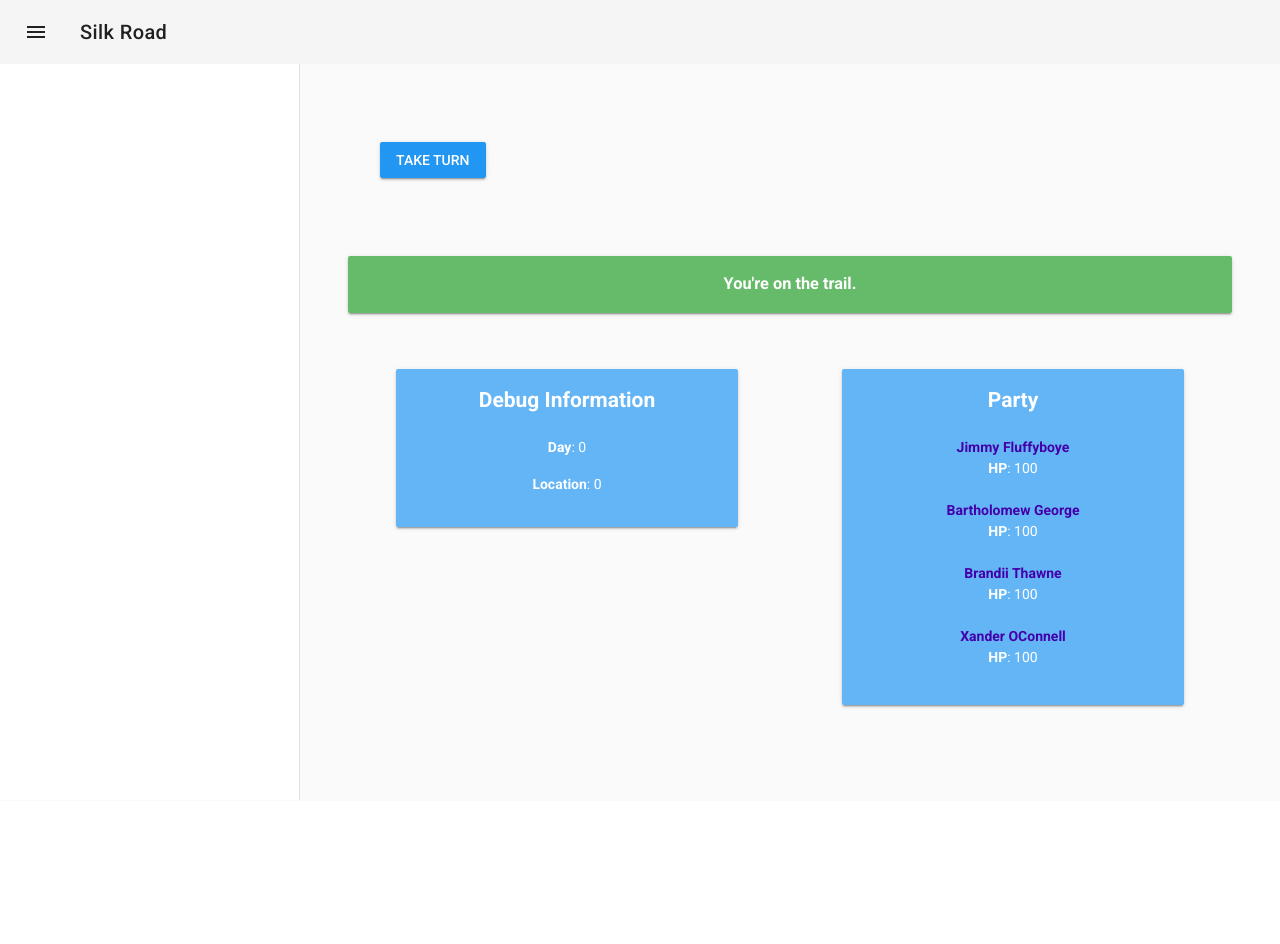
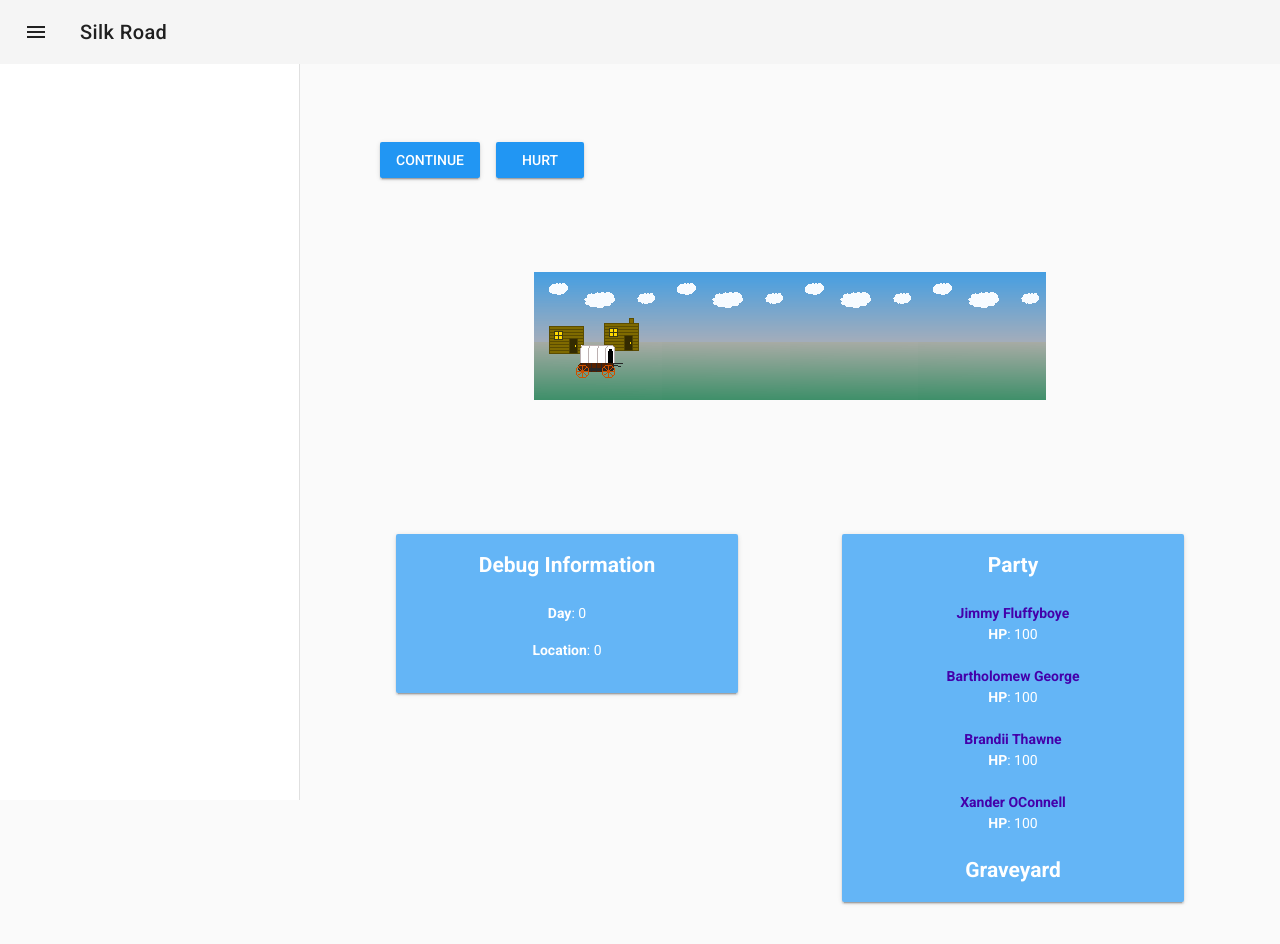
Before and after one commit to kelseight/silk_road, a Vue app: page / in a window 1280 px wide. Shown: the top 944 px of the page. Before the commit the page ends 801 px from the top, so only its background shows below. Built offline with nearby package versions, Linux system fonts and the light colour scheme.

Commit message:
Refactor almost complete.

```diff
--- a/src/components/Game.vue
+++ b/src/components/Game.vue
@@ -2,10 +2,8 @@
   <v-container fluid>
 
     <player-controls/>
+    <mini-map/>
 
-    <!-- <br/><br/><hr/><br/> -->
-
-    <!-- <mini-map/> -->
 
     <!-- <v-container grid-list-md text-xs-center>
       <v-layout row wrap>
@@ -21,7 +19,7 @@
 
     <v-container grid-list-md text-xs-center>
       <v-layout row wrap>
-        <v-flex xs12>
+        <!-- <v-flex xs12>
           <v-card dark color="green lighten-1" v-if="currentTown">
             <v-card-text class="px-0">
               <h3><v-icon>home</v-icon> You arrive at {{currentTown}}.</h3>
@@ -42,7 +40,7 @@
               <h3>You're on the trail.</h3>
             </v-card-text>
           </v-card>
-        </v-flex>
+        </v-flex> -->
 
         <v-flex xs6>
           <world-info/>
@@ -76,92 +74,24 @@
 </template>
 
 <script>
-// TODO: How to call functions like this.nextDay() from this?
-const dailyEvents = {
-  'Severe Thunderstorm': {
-    probability: 0.01,
-    description: 'A severe thunderstorm.  Lose a day.',
-    eventEffect: () => {
-      // this.nextDay(0)
-      Math.random()
-    }
-  }
-}
+import { mapGetters } from 'vuex'
 
 export default {
   name: 'Game',
-  data: function () {
-    return {
-      advanceButtonActive: true,
-      currentTown: false,
-      atEnd: false,
-      currentEvents: {},
-      dailyEvents: dailyEvents,
-      isAlive: true
+  computed: {
+    ...mapGetters('player', [
+      'location',
+      'atEnd'
+    ]),
+    ...mapGetters('party', [
+      'mapLength',
+      'townLocations',
+      'townNameForLocation'
+    ]),
+    atEnd: function () {
+      return this.location === this.mapLength - 1
     }
   }
-  // methods: {
-  //   nextDay: function (locationDelta) {
-  //     // Make sure alive.
-  //     // All HP stuff goes here, before we move.
-  //     // TODO: Decrease HP as necessary.
-  //
-  //     // Reset events
-  //     this.currentEvents = {}
-  //     this.getRandomEvents()
-  //
-  //     this.$store.commit('checkPartyHealth')
-  //
-  //     if (this.isAtTown(locationDelta)) {
-  //       this.$store.commit('advanceLocation', {amount: this.isAtTown(locationDelta)})
-  //     } else if (this.isAtEnd(locationDelta)) {
-  //       this.$store.commit('advanceLocation', {amount: this.$store.state.mapLength - this.currentPlayerLocation})
-  //       this.atEnd = true
-  //     } else {
-  //       this.$store.commit('advanceLocation', {amount: locationDelta})
-  //     }
-  //
-  //     this.$store.commit('advanceDay')
-  //
-  //     for (var currentEvent in this.currentEvents) {
-  //       this.currentEvents[currentEvent].eventEffect()
-  //     }
-  //   },
-  //   isAtTown: function (locationDelta) {
-  //     // Can prob redo this and isAtEnd.
-  //     // BUG: should stay in town after resting.
-  //     for (var town in this.$store.state.townInfo) {
-  //       if (this.$store.state.townInfo[town]['location'] > this.currentPlayerLocation &
-  //           this.$store.state.townInfo[town]['location'] <= this.currentPlayerLocation + locationDelta) {
-  //         this.currentTown = town
-  //         // return diff between you and the town.
-  //         return this.$store.state.townInfo[town]['location'] - this.currentPlayerLocation
-  //       }
-  //     }
-  //     this.currentTown = false
-  //     return false
-  //   },
-  //   isAtEnd: function (locationDelta) {
-  //     if (this.currentPlayerLocation + locationDelta >= this.$store.state.mapLength) {
-  //       return true
-  //     }
-  //     return false
-  //   },
-  //   modifyHP: function (member, amount) {
-  //     this.$store.commit('modifyHP', {member: member, amount: amount})
-  //   },
-  //   getRandomPartyMember: function () {
-  //     var keys = Object.keys(this.partyMembers)
-  //     return keys[keys.length * Math.random() << 0]
-  //   },
-  //   getRandomEvents: function () {
-  //     for (const ev in this.dailyEvents) {
-  //       if (this.dailyEvents[ev].probability > Math.random()) {
-  //         this.currentEvents[ev] = this.dailyEvents[ev]
-  //       }
-  //     }
-  //   }
-  // }
 }
 </script>
 
--- a/src/components/parts/MiniMap.vue
+++ b/src/components/parts/MiniMap.vue
@@ -4,7 +4,7 @@
       <v-flex xs12>
         <v-card flat color="grey lighten-5">
           <v-card-text class="px-0">
-            <p class="map-text" v-html="worldMap.slice(Math.max(0,  currentPlayerLocation - 1), Math.min(currentPlayerLocation + 4, mapSize + 1)).join('')"></p>
+            <p class="map-text" v-html="worldMap.slice(Math.max(0,  location - 1), Math.min(location + 4, mapLength)).join('')"></p>
           </v-card-text>
         </v-card>
       </v-flex>
@@ -13,63 +13,55 @@
 </template>
 
 <script>
+import { mapGetters } from 'vuex'
+
 export default {
   name: 'MiniMap',
   data: function () {
     return {
-      worldMap: null,
-      playerMap: null,
-      mapSize: 20,
-      townLocs: [0, 20]
+      worldMap: []
     }
   },
+  computed: {
+    ...mapGetters('world', [
+      'mapLength',
+      'townInfo',
+      'townLocations',
+      'townNameForLocation'
+    ]),
+    ...mapGetters('player', [
+      'location'
+    ])
+  },
   created () {
-    this.worldMap = Array.apply(null, Array(this.mapSize)).map(String.prototype.valueOf, '<img src="./../static/images/plains_128x128_1.png"/>')
+    // Init worldmap with plains.
+    this.worldMap = Array.apply(null, Array(this.mapLength)).map(String.prototype.valueOf, '<img src="./../static/images/plains_128x128_1.png"/>')
 
-    // Put in the towns from the town locations.
-    for (var town in this.$store.state.townInfo) {
-      this.townLocs.push(this.$store.state.townInfo[town].location)
-    }
-    for (var idx = 0; idx < this.townLocs.length; idx++) {
-      this.worldMap[this.townLocs[idx]] = '<img src="./../static/images/plains_with_town_128x128_1.png"/>'
+    // For towns, put the town image in.
+    for (var idx = 0; idx < this.townLocations.length; idx++) {
+      this.worldMap[this.townLocations[idx]] = '<img src="./../static/images/plains_with_town_128x128_1.png"/>'
     }
 
     // Put in Start and End
     this.worldMap[0] = '<img src="./../static/images/plains_with_town_with_wagon_128x128_1.png"/>'
-    this.worldMap[this.worldMap.length] = '<img src="./../static/images/plains_with_town_128x128_1.png"/>'
-  },
-  computed: {
-    currentPlayerLocation () {
-      return this.$store.state.currentPlayerInfo.location
-    }
+    this.worldMap[this.mapLength - 1] = '<img src="./../static/images/plains_with_town_128x128_1.png"/>'
   },
   watch: {
-    currentPlayerLocation () {
+    location () {
       // Create new wagon.
-      if (this.townLocs.includes(this.currentPlayerLocation)) {
-        this.worldMap[this.currentPlayerLocation] = '<img src="./../static/images/plains_with_town_with_wagon_128x128_1.png"/>'
+      if (this.townLocations.includes(this.location) || this.location === (this.mapLength - 1)) {
+        this.worldMap[this.location] = '<img src="./../static/images/plains_with_town_with_wagon_128x128_1.png"/>'
       } else {
-        this.worldMap[this.currentPlayerLocation] = '<img src="./../static/images/plains_with_wagon_128x128_1.png"/>'
+        this.worldMap[this.location] = '<img src="./../static/images/plains_with_wagon_128x128_1.png"/>'
       }
 
       // Delete old wagon trailing you.
-      if (this.townLocs.includes(this.currentPlayerLocation - 1)) {
-        this.worldMap[this.currentPlayerLocation - 1] = '<img src="./../static/images/plains_with_town_128x128_1.png"/>'
+      if (this.townLocations.includes(this.location - 1) || this.location === 1) {
+        this.worldMap[this.location - 1] = '<img src="./../static/images/plains_with_town_128x128_1.png"/>'
       } else {
-        this.worldMap[this.currentPlayerLocation - 1] = '<img src="./../static/images/plains_128x128_1.png"/>'
+        this.worldMap[this.location - 1] = '<img src="./../static/images/plains_128x128_1.png"/>'
       }
     }
   }
 }
 </script>
-
-<style>
-.map-text {
-  font-family: monospace;
-  padding-bottom: 0;
-  line-height: 0;
-  font-weight: bolder;
-  font-size: 16px;
-  margin-left: 10px
-}
-</style>
--- a/src/components/parts/PartyList.vue
+++ b/src/components/parts/PartyList.vue
@@ -17,7 +17,7 @@
                 </li>
               </ul>
 
-              <!-- <h2>Graveyard</h2>
+              <h2>Graveyard</h2>
               <ul style="list-style-type: none; padding: 0; margin: 0;">
                 <li v-for="(partyMember, index) in deadPartyMembers" :key="`deadPartyMember-${index}`">
                   <ul style="list-style-type: none; padding: 0; margin: 0;">
@@ -25,7 +25,7 @@
                     <li>&nbsp;</li>
                   </ul>
                 </li>
-              </ul> -->
+              </ul>
 
             </v-card-text>
           </v-card>
--- a/src/components/parts/PlayerControls.vue
+++ b/src/components/parts/PlayerControls.vue
@@ -3,10 +3,8 @@
     <v-container grid-list-md text-xs>
       <v-layout row wrap>
         <v-flex xs12>
-          <!-- <v-btn color="info" :disabled="atEnd || !isAlive" @click="nextDay(locationDelta=1)">Advance Day</v-btn>
-          <v-btn color="info" :disabled="atEnd || !isAlive" @click="nextDay(locationDelta=0)">Rest</v-btn>
-          <v-btn color="error" :disabled="atEnd || !isAlive" @click="modifyHP(member=getRandomPartyMember(), amount=-99)">Hurt Party Member</v-btn> -->
-          <v-btn color="info" @click="takeTurn">Take Turn</v-btn>
+          <v-btn color="info" :disabled="atEnd || !isAlive" @click="takeTurn">Continue</v-btn>
+          <v-btn color="info" @click="changeHP({member: partyMembers[Math.floor(Math.random()*partyMembers.length)], amount: -20})">hurt</v-btn>
         </v-flex>
       </v-layout>
     </v-container>
@@ -14,13 +12,30 @@
 </template>
 
 <script>
-import { mapActions } from 'vuex'
+import { mapGetters, mapMutations, mapActions } from 'vuex'
 
 export default {
   name: 'PlayerControls',
+  data: function () {
+    return {
+      // remove this
+      isAlive: true
+    }
+  },
+  computed: {
+    ...mapGetters('party', [
+      'partyMembers'
+    ]),
+    ...mapGetters('player', [
+      'atEnd'
+    ])
+  },
   methods: {
     ...mapActions('player', [
       'takeTurn'
+    ]),
+    ...mapMutations('party', [
+      'changeHP'
     ])
   }
 }
--- a/src/store/modules/party.js
+++ b/src/store/modules/party.js
@@ -8,22 +8,37 @@ const state = {
 
 // getters
 const getters = {
+  // Object giving info about all the party members as well as the party items, etc..
   partyInfo: state => { return state.partyInfo },
+  // Gives info about all of the party members.
+  partyMembersInfo: (state, getters) => { return getters.partyInfo.partyMembers },
+  // Gives info for specific party member.
+  partyMemberInfo: (state, getters) => (member) => { return getters.partyMembersInfo[member] },
+  // List of the party members currently alive.
   partyMembers: (state, getters) => { return Object.keys(getters.partyInfo.partyMembers) },
-  partyMembersInfo: (state, getters) => { return getters.partyInfo.partyMembers },
-  deadPartyMembers: state => { return state.deadPartyMembers },
-  inventory: state => { return state.inventory },
-  partyMemberInfo: (state, getters) => (partyMember) => { return getters.partyMembersInfo[partyMember] },
-  partySize: state => { return Object.keys(getters.partyMembersInfo).length }
+  // Lists all dead party members.
+  deadPartyMembers: (state, getters) => { return getters.partyInfo.deadPartyMembers },
+  // Gives the size of the party.
+  partySize: (state, getters) => { return Object.keys(getters.partyMembersInfo).length }
 }
 
 const mutations = {
-  checkIfDead (state, member) {
-    return state.partyInfo[member].hp <= 0
+  removeDeadMembers (state) {
+    for (const member in state.partyInfo.partyMembers) {
+      if (state.partyInfo.partyMembers[member].hp <= 0) {
+        delete state.partyInfo.partyMembers[member]
+        state.partyInfo.deadPartyMembers.push(member)
+      }
+    }
   },
-  putInGraveyard (state, member) {
-    delete state.partyInfo.partyMembers[member]
-    state.partyInfo.deadPartyMembers.push(member)
+  changeHP (state, payload) {
+    state.partyInfo.partyMembers[payload.member].hp += payload.amount
+  }
+}
+
+const actions = {
+  checkPartyHealth ({ commit, state, getters }) {
+    commit('removeDeadMembers')
   }
 }
 
@@ -44,5 +59,6 @@ export default {
   namespaced: true,
   state,
   getters,
-  mutations
+  mutations,
+  actions
 }
--- a/src/store/modules/player.js
+++ b/src/store/modules/player.js
@@ -7,7 +7,8 @@ const state = {
 // getters
 const getters = {
   location: (state) => { return state.location },
-  day: (state) => { return state.day }
+  day: (state) => { return state.day },
+  atEnd: (state, getters, rootState, rootGetters) => { return state.location === (rootGetters['world/mapLength'] - 1) }
 }
 
 // mutations
@@ -22,9 +23,10 @@ const mutations = {
 
 // actions
 const actions = {
-  takeTurn ({ state, commit }) {
+  takeTurn ({ state, commit, dispatch }) {
     commit('advanceLocation', 1)
     commit('advanceDay', 1)
+    dispatch('party/checkPartyHealth', null, { root: true })
   }
 }
 
```
